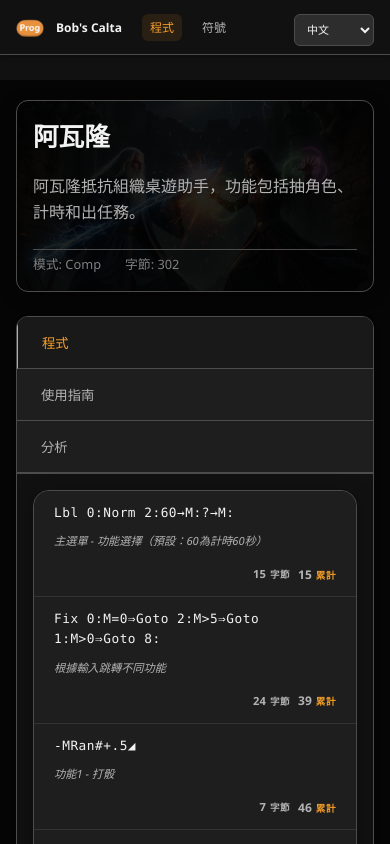
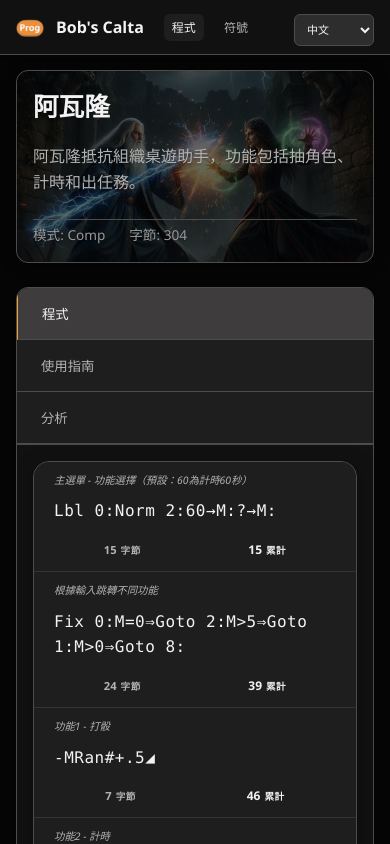
Before and after one commit to jkclee123/bob-calta-prog, a React (Create React App) app: page /program/avalon in a window 390 px wide. Shown: the top 844 px of the page. Built offline with nearby package versions, Linux system fonts and the light colour scheme; a web font is replaced by a local one.

Commit message:
program page visual update

```diff
--- a/src/App.css
+++ b/src/App.css
@@ -96,7 +96,7 @@ body {
 /* Responsive Design */
 @media (max-width: 768px) {
   .main-content {
-    padding-top: 80px;
+    padding-top: 60px;
   }
 
   .container {
@@ -108,3 +108,9 @@ body {
     font-size: 13px;
   }
 }
+
+@media (max-width: 480px) {
+  .main-content {
+    padding-top: 50px;
+  }
+}
--- a/src/components/CodeViewer.css
+++ b/src/components/CodeViewer.css
@@ -70,8 +70,9 @@
 }
 
 .code-line-card:hover {
-  background-color: var(--bg-quinary);
+  background-color: var(--bg-quaternary);
   transform: translateY(-2px);
+  border-color: var(--accent-color);
 }
 
 .code-line-card:last-child {
@@ -111,7 +112,7 @@
 
 .code-text {
   font-family: 'SF Mono', 'Monaco', 'Cascadia Code', 'Roboto Mono', 'Consolas', 'Courier New', monospace;
-  font-size: 16px;
+  font-size: 1.2rem;
   line-height: 1.6;
   color: var(--text-primary);
   background: none;
@@ -121,13 +122,13 @@
   font-weight: 500;
   letter-spacing: 0.5px;
   display: block;
-  margin-bottom: 8px;
+  margin-top: 8px;
   transition: color 0.3s ease;
 }
 
 /* Code Comments */
 .line-comment {
-  margin-top: 4px;
+  margin-bottom: 4px;
   width: 100%;
 }
 
@@ -166,7 +167,7 @@
 .cumulative-value {
   font-size: 1.2rem;
   font-weight: 700;
-  color: var(--text-secondary);
+  color: var(--text-primary);
   transition: color 0.3s ease;
 }
 
@@ -180,7 +181,7 @@
 
 .cumulative-label {
   font-size: 0.65rem;
-  color: var(--accent-color);
+  color: var(--text-primary);
   letter-spacing: 0.5px;
   font-weight: 600;
   transition: color 0.3s ease;
@@ -250,7 +251,7 @@
   }
 
   .line-stats {
-    justify-content: right;
+    justify-content: space-around;
     flex-direction: row;
     gap: 8px;
     flex-wrap: nowrap;
@@ -285,7 +286,7 @@
   }
 
   .code-text {
-    font-size: 14px;
+    font-size: 1.1rem;
   }
 
   .comment-text {
@@ -293,7 +294,7 @@
   }
 
   .line-comment {
-    margin-top: 3px;
+    margin-bottom: 3px;
   }
 
   .line-number-badge {
@@ -323,15 +324,14 @@
   }
 
   .code-text {
-    font-size: 0.8rem;
+    font-size: 1rem;
   }
 
   .comment-text {
-    font-size: 0.7rem;
+    font-size: 0.65rem;
   }
 
   .line-stats {
-    justify-content: right;
     flex-direction: row;
     gap: 8px;
     flex-wrap: nowrap;
--- a/src/components/CodeViewer.js
+++ b/src/components/CodeViewer.js
@@ -22,17 +22,17 @@ const CodeViewer = ({ program }) => {
           {linesWithCumulative.map((line, index) => (
             <div key={line.line} className={`code-line-card ${index % 2 === 0 ? 'even' : 'odd'}`}>
               <div className="line-content">
+                {line.comment && (
+                  <div className="line-comment">
+                    <span className="comment-text">{t(line.comment)}</span>
+                  </div>
+                )}
                 <div className="line-code-content">
                   <code
                     className="code-text"
                     dangerouslySetInnerHTML={{ __html: formatCodeForDisplay(line.code) }}
                   />
                 </div>
-                {line.comment && (
-                  <div className="line-comment">
-                    <span className="comment-text">{t(line.comment)}</span>
-                  </div>
-                )}
               </div>
               <div className="line-stats">
                 <div className="line-bytes">
@@ -40,7 +40,7 @@ const CodeViewer = ({ program }) => {
                   <span className="stat-label">{t({ en: 'BYTES', zh: '字節' })}</span>
                 </div>
                 <div className="line-cumulative">
-                  <span className="stat-value cumulative-value">{line.calculatedCumulativeBytes}</span>
+                  <span className="cumulative-value">{line.calculatedCumulativeBytes}</span>
                   <span className="cumulative-label">{t({ en: 'SUBTOTAL', zh: '累計' })}</span>
                 </div>
               </div>
--- a/src/components/Header.css
+++ b/src/components/Header.css
@@ -43,7 +43,7 @@
 
 .logo h1 {
   font-size: 24px;
-  font-weight: 600;
+  font-weight: 800;
   margin: 0;
 }
 
@@ -62,13 +62,13 @@
 }
 
 .nav-link:hover {
-  color: var(--accent-color);
+  color: var(--text-primary);
   background-color: var(--bg-tertiary);
 }
 
 .nav-link.active {
-  color: var(--accent-color);
-  background-color: var(--accent-color-bg);
+  color: var(--text-primary);
+  background-color: var(--bg-tertiary);
 }
 
 .header-right {
@@ -99,7 +99,7 @@
   }
 
   .logo h1 {
-    font-size: 18px;
+    font-size: 20px;
   }
 
   .nav {
@@ -135,7 +135,7 @@
   }
 
   .logo h1 {
-    font-size: 12px;
+    font-size: 16px;
   }
 
   .nav {
--- a/src/data/programs/date_duration.json
+++ b/src/data/programs/date_duration.json
@@ -10,7 +10,6 @@
   },
   "image": "/images/programs/date_duration.png",
   "mode": "REG Lin",
-  "memory": 294,
   "status": "completed",
   "code": [
     {
--- a/src/index.css
+++ b/src/index.css
@@ -11,7 +11,7 @@
   --bg-quinary: hsl(0, 2%, 24%);
   --text-primary: hsl(0, 0%, 95%);
   --text-secondary: hsl(0, 0%, 70%);
-  --text-tertiary: hsl(0, 0%, 50%);
+  --text-tertiary: hsl(0, 0%, 60%);
   --border-primary: hsl(0, 2%, 30%);
   --border-secondary: #333333;
   --shadow-light: rgba(0, 0, 0, 0.3);
--- a/src/pages/ProgramPage.css
+++ b/src/pages/ProgramPage.css
@@ -28,10 +28,9 @@
 
 /* Program Header */
 .program-header {
-  background: var(--bg-secondary) var(--program-bg-image, none);
+  background: var(--program-bg-image, none);
   background-size: cover;
   background-position: center;
-  background-blend-mode: overlay;
   color: white;
   padding: 32px;
   border-radius: 12px;
@@ -49,7 +48,7 @@
   left: 0;
   right: 0;
   bottom: 0;
-  background: rgba(0, 0, 0, 0);
+  background: rgba(0, 0, 0, 0.6);
   border-radius: 12px;
   z-index: 1;
 }
@@ -94,17 +93,19 @@
   padding-top: 4px;
   position: relative;
   z-index: 2;
+  font-size: 0.85rem;
+  font-weight: 400;
 }
 
 .meta-item {
-  font-size: 0.8rem;
-  font-weight: 400;
   text-shadow: 0 1px 2px rgba(0, 0, 0, 0.3);
   transition: color 0.3s ease;
 }
 
 /* Program Description */
 .program-description {
+  font-size: 1rem;
+  font-weight: 500;
   color: var(--text-secondary);
   text-shadow: 0 1px 2px rgba(0, 0, 0, 0.3);
 }
@@ -139,15 +140,15 @@
 }
 
 .tab-button:hover {
-  background-color: var(--card-hover-bg);
+  background-color: var(--bg-quaternary);
   color: var(--text-primary);
 }
 
 .tab-button.active {
-  color: var(--accent-color);
+  color: var(--text-primary);
   border-bottom-color: var(--accent-color);
   border-width: 0.5px;
-  background-color: var(--card-bg);
+  background-color: var(--bg-quinary);
 }
 
 .tab-content {
--- a/src/pages/ProgramPage.js
+++ b/src/pages/ProgramPage.js
@@ -13,6 +13,9 @@ const ProgramPage = () => {
   const [activeTab, setActiveTab] = useState('code');
 
   const program = programsData[programId];
+
+  // Calculate the final cumulative bytes from the program code
+  const finalCumulativeBytes = program ? program.code.reduce((total, line) => total + line.bytes, 0) : 0;
 
   // Set document title for program page
   useDocumentTitle(null, program ? program.name : { en: 'Program Not Found', zh: '找不到程式' });
@@ -244,7 +247,7 @@ const ProgramPage = () => {
                 {t({ en: 'Mode', zh: '模式' })}: {program.mode}
               </span>
               <span className="meta-item">
-                {t({ en: 'Bytes', zh: '字節' })}: {program.memory}
+                {t({ en: 'Bytes', zh: '字節' })}: {finalCumulativeBytes}
               </span>
             </div>
         </div>
```
